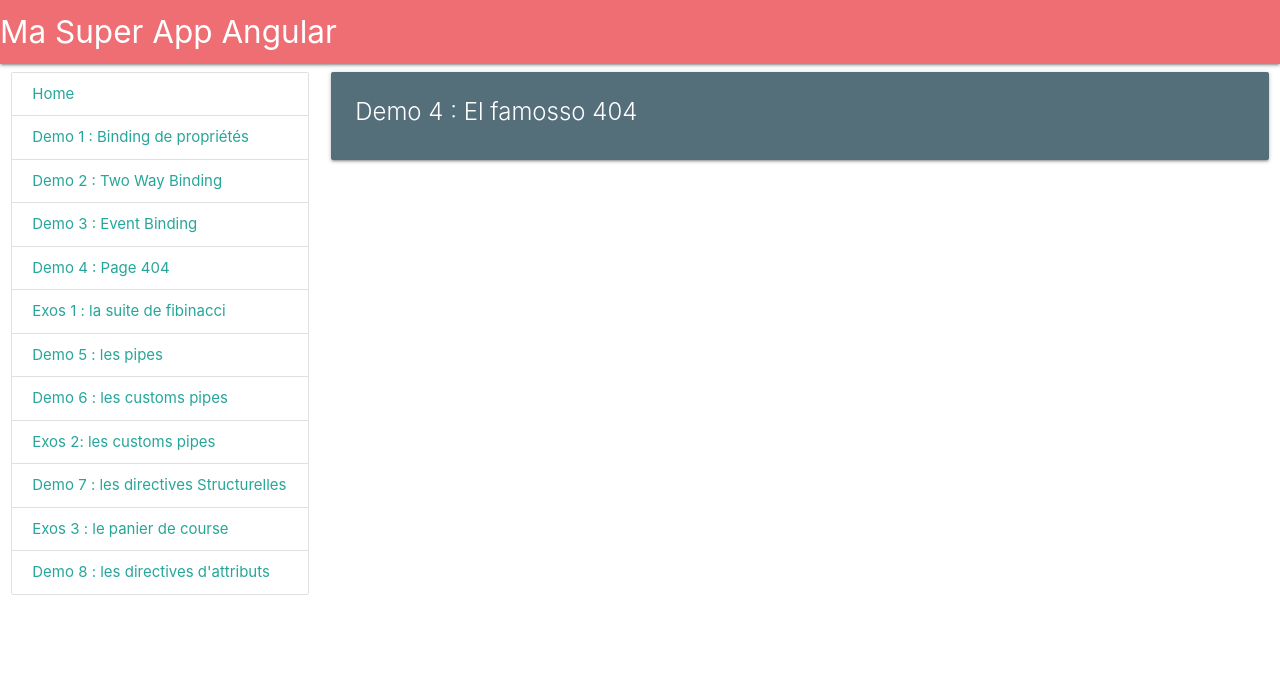
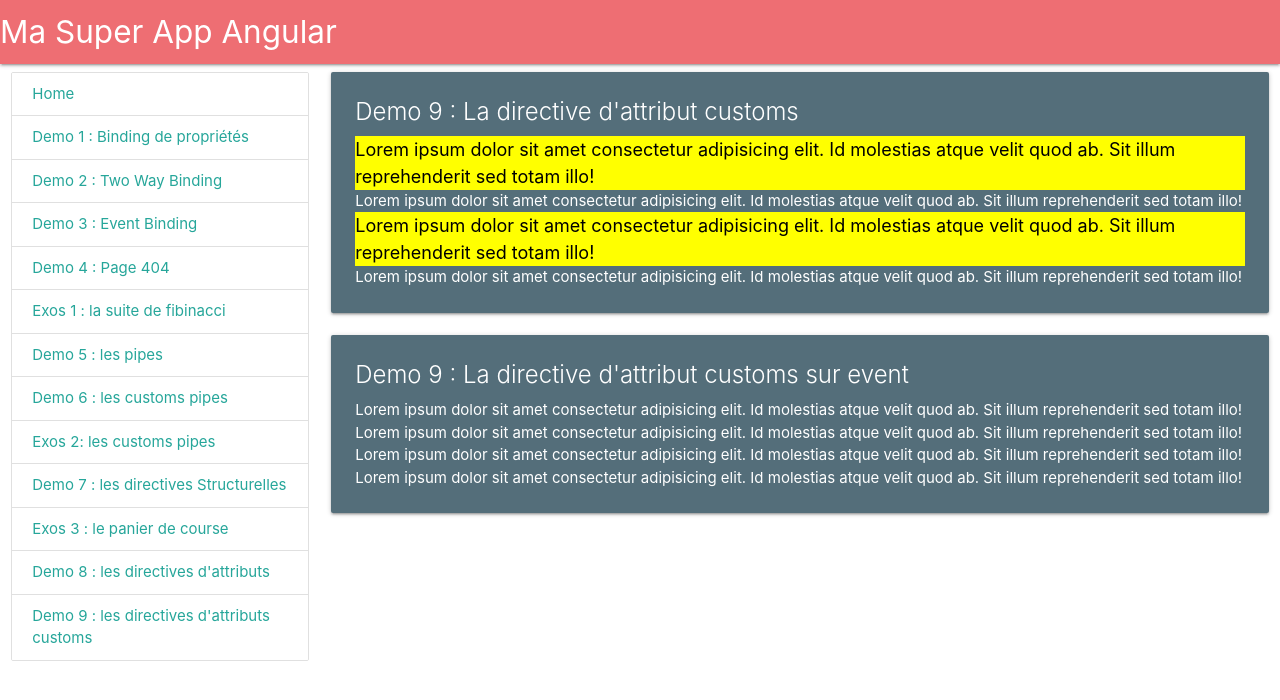
Before and after one commit to evengyl/demoBxl_angular, an Angular app: page /demo/demo9 in a window 1280 px wide. Shown: the top 700 px of the page. Built offline with nearby package versions, Linux system fonts and the light colour scheme.

Commit message:
IMP demo9 directive customs

```diff
--- a/src/app/app-routing.module.ts
+++ b/src/app/app-routing.module.ts
@@ -8,6 +8,7 @@ import { Demo5Component } from './components/demo/demo5/demo5.component';
 import { Demo6Component } from './components/demo/demo6/demo6.component';
 import { Demo7Component } from './components/demo/demo7/demo7.component';
 import { Demo8Component } from './components/demo/demo8/demo8.component';
+import { Demo9Component } from './components/demo/demo9/demo9.component';
 import { Exos1Component } from './components/exos/exos1/exos1.component';
 import { Exos2Component } from './components/exos/exos2/exos2.component';
 import { Exos3Component } from './components/exos/exos3/exos3.component';
@@ -24,6 +25,7 @@ const routes: Routes = [
     { path : 'demo6', component : Demo6Component },
     { path : 'demo7', component : Demo7Component },
     { path : 'demo8', component : Demo8Component },
+    { path : 'demo9', component : Demo9Component },
   ] },
 
   { path : "exos", children : [
--- a/src/app/app.module.ts
+++ b/src/app/app.module.ts
@@ -22,6 +22,9 @@ import { Demo7Component } from './components/demo/demo7/demo7.component';
 import { Exos3Component } from './components/exos/exos3/exos3.component';
 import { CalculateTVAPipe } from './components/exos/exos3/calculate-tva.pipe';
 import { Demo8Component } from './components/demo/demo8/demo8.component';
+import { Demo9Component } from './components/demo/demo9/demo9.component';
+import { HighlightDirective } from './components/demo/demo9/highlight.directive';
+import { RenderEventDirective } from './components/demo/demo9/render-event.directive';
 
 @NgModule({
   declarations: [
@@ -43,6 +46,9 @@ import { Demo8Component } from './components/demo/demo8/demo8.component';
     Exos3Component,
     CalculateTVAPipe,
     Demo8Component,
+    Demo9Component,
+    HighlightDirective,
+    RenderEventDirective,
   ],
   imports: [
     BrowserModule,
--- /dev/null
+++ b/src/app/components/demo/demo9/demo9.component.html
@@ -0,0 +1,25 @@
+<div class="row">
+    <div class="col s12">
+        <div class="card blue-grey darken-1">
+            <div class="card-content white-text">
+                <span class="card-title">Demo 9 : La directive d'attribut customs</span>
+                <p appHighlight>Lorem ipsum dolor sit amet consectetur adipisicing elit. Id molestias atque velit quod ab. Sit illum reprehenderit sed totam illo!</p>
+                <p>Lorem ipsum dolor sit amet consectetur adipisicing elit. Id molestias atque velit quod ab. Sit illum reprehenderit sed totam illo!</p>
+                <p appHighlight>Lorem ipsum dolor sit amet consectetur adipisicing elit. Id molestias atque velit quod ab. Sit illum reprehenderit sed totam illo!</p>
+                <p>Lorem ipsum dolor sit amet consectetur adipisicing elit. Id molestias atque velit quod ab. Sit illum reprehenderit sed totam illo!</p>
+            </div>
+        </div>
+    </div>
+
+    <div class="col s12">
+        <div class="card blue-grey darken-1">
+            <div class="card-content white-text">
+                <span class="card-title">Demo 9 : La directive d'attribut customs sur event</span>
+                <p appRenderEvent>Lorem ipsum dolor sit amet consectetur adipisicing elit. Id molestias atque velit quod ab. Sit illum reprehenderit sed totam illo!</p>
+                <p appRenderEvent>Lorem ipsum dolor sit amet consectetur adipisicing elit. Id molestias atque velit quod ab. Sit illum reprehenderit sed totam illo!</p>
+                <p appRenderEvent>Lorem ipsum dolor sit amet consectetur adipisicing elit. Id molestias atque velit quod ab. Sit illum reprehenderit sed totam illo!</p>
+                <p appRenderEvent>Lorem ipsum dolor sit amet consectetur adipisicing elit. Id molestias atque velit quod ab. Sit illum reprehenderit sed totam illo!</p>
+            </div>
+        </div>
+    </div>
+</div>
--- /dev/null
+++ b/src/app/components/demo/demo9/demo9.component.ts
@@ -0,0 +1,14 @@
+import { Component, OnInit } from '@angular/core';
+
+@Component({
+  selector: 'app-demo9',
+  templateUrl: './demo9.component.html'
+})
+export class Demo9Component implements OnInit {
+
+  constructor() { }
+
+  ngOnInit(): void {
+  }
+
+}
--- /dev/null
+++ b/src/app/components/demo/demo9/highlight.directive.ts
@@ -0,0 +1,14 @@
+import { Directive, ElementRef } from '@angular/core';
+
+@Directive({
+  selector: '[appHighlight]'
+})
+export class HighlightDirective {
+
+  constructor(private el : ElementRef) {
+    this.el.nativeElement.style.color = "black"
+    this.el.nativeElement.style.fontSize = "18px"
+    this.el.nativeElement.style.backgroundColor = "yellow"
+  }
+
+}
--- /dev/null
+++ b/src/app/components/demo/demo9/render-event.directive.ts
@@ -0,0 +1,34 @@
+import { Directive, ElementRef, HostListener } from '@angular/core';
+
+@Directive({
+  selector: '[appRenderEvent]'
+})
+export class RenderEventDirective {
+
+  constructor(private el : ElementRef) { }
+
+  @HostListener("dblclick")
+  onDoubleClick()
+  {
+    this.el.nativeElement.style.color = "red"
+  }
+
+  @HostListener("click")
+  onDoubleClick2()
+  {
+    this.el.nativeElement.style.color = "white"
+  }
+
+  @HostListener("mouseenter")
+  tata()
+  {
+    this.el.nativeElement.style.fontSize = "18px"
+  }
+
+  @HostListener("mouseleave")
+  toto()
+  {
+    this.el.nativeElement.style.fontSize = "14px"
+  }
+
+}
--- a/src/app/components/navbar/navbar.component.html
+++ b/src/app/components/navbar/navbar.component.html
@@ -11,4 +11,5 @@
   <a routerLink="demo/demo7" class="collection-item">Demo 7 : les directives Structurelles</a>
   <a routerLink="exos/exos3" class="collection-item">Exos 3 : le panier de course</a>
   <a routerLink="demo/demo8" class="collection-item">Demo 8 : les directives d'attributs</a>
+  <a routerLink="demo/demo9" class="collection-item">Demo 9 : les directives d'attributs customs</a>
 </div>
```
